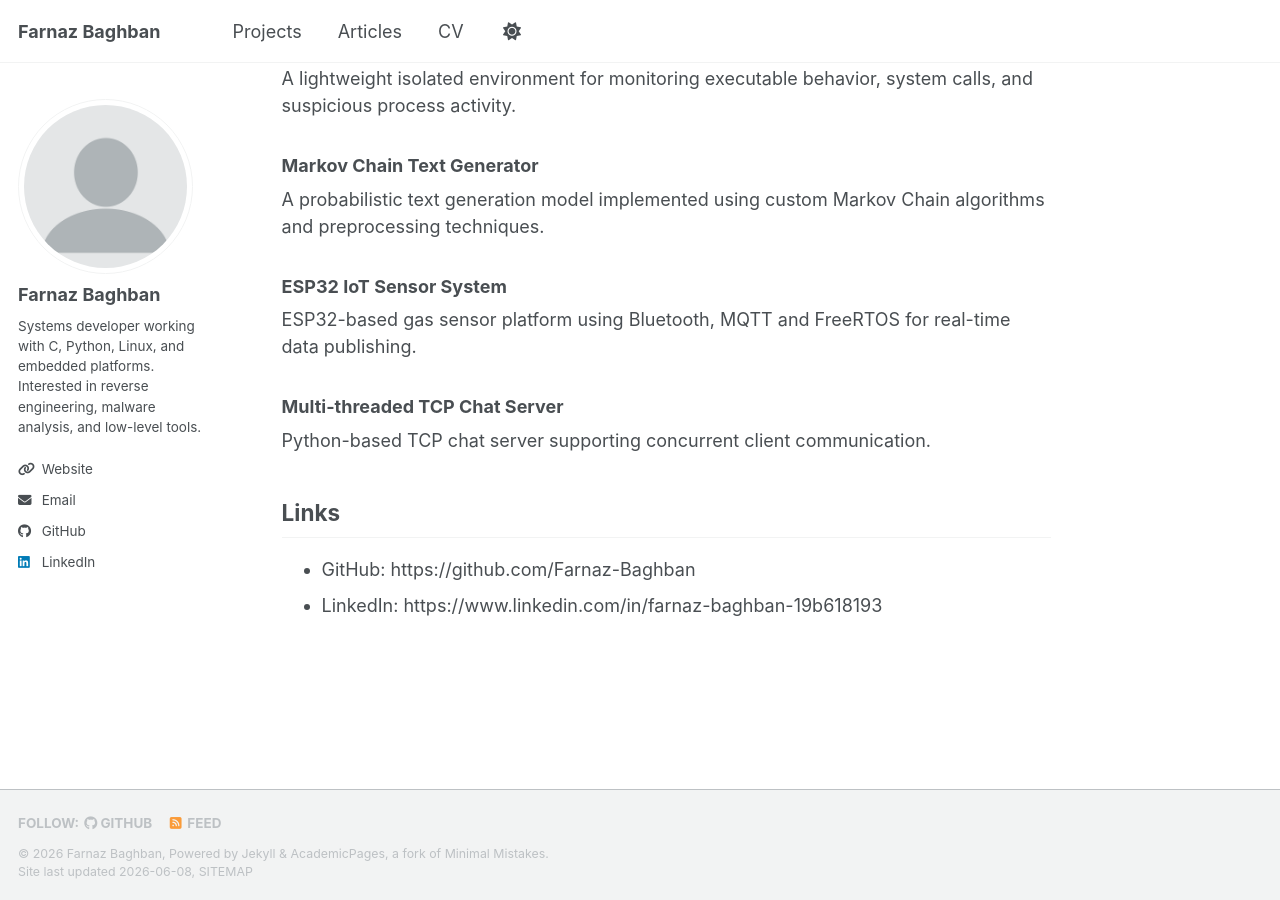
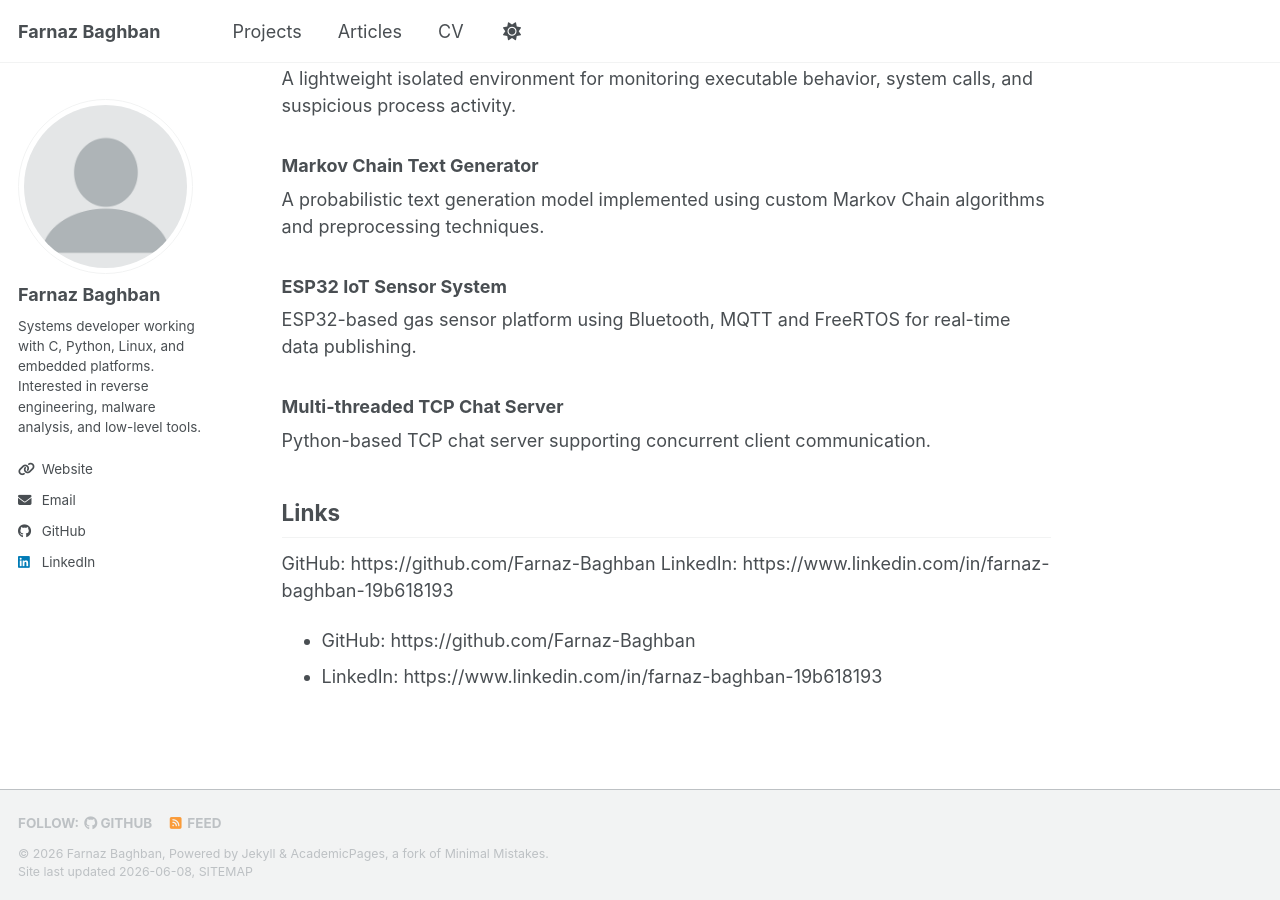
Before and after one commit to Farnaz-Baghban/Farnaz-Baghban.github.io, a Jekyll site: the page built from _pages/about.md, in a window 1280 px wide and 900 px high, scrolled down 676 px. Built offline with Jekyll 4.4.1, drawn with Linux system fonts in a browser that asks for light colours; a script bundle is joined from its source files by our own code; library files that are not in the unit come from our copies; part of the change alters nothing that is shown.

Commit message:
Update about.md

```diff
--- a/_pages/about.md
+++ b/_pages/about.md
@@ -45,6 +45,8 @@ ESP32-based gas sensor platform using Bluetooth, MQTT and FreeRTOS for real-time
 Python-based TCP chat server supporting concurrent client communication.
 
 ## Links
+GitHub: https://github.com/Farnaz-Baghban
+LinkedIn: https://www.linkedin.com/in/farnaz-baghban-19b618193
 
 * GitHub: https://github.com/Farnaz-Baghban
 * LinkedIn: https://www.linkedin.com/in/farnaz-baghban-19b618193
```
